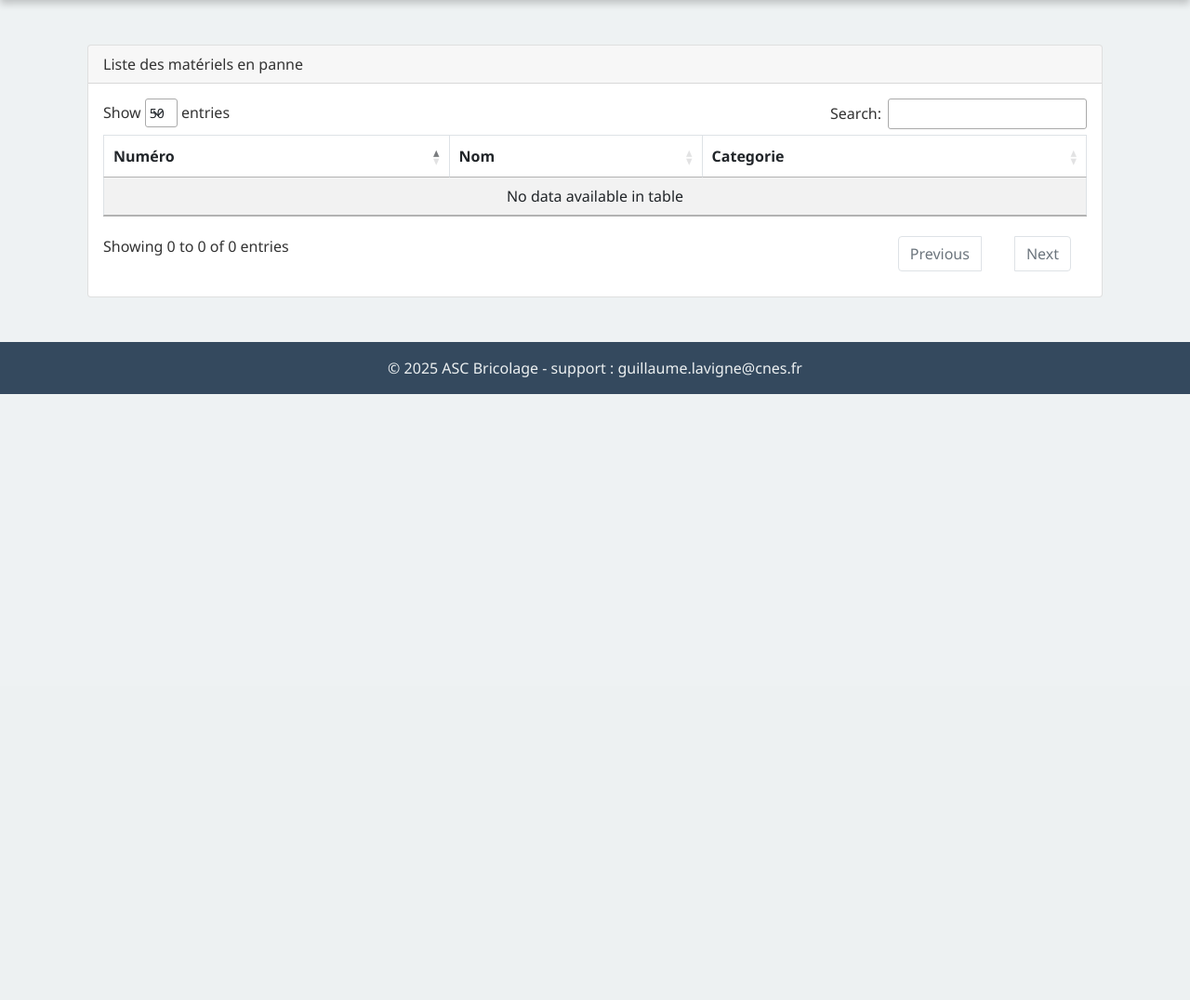
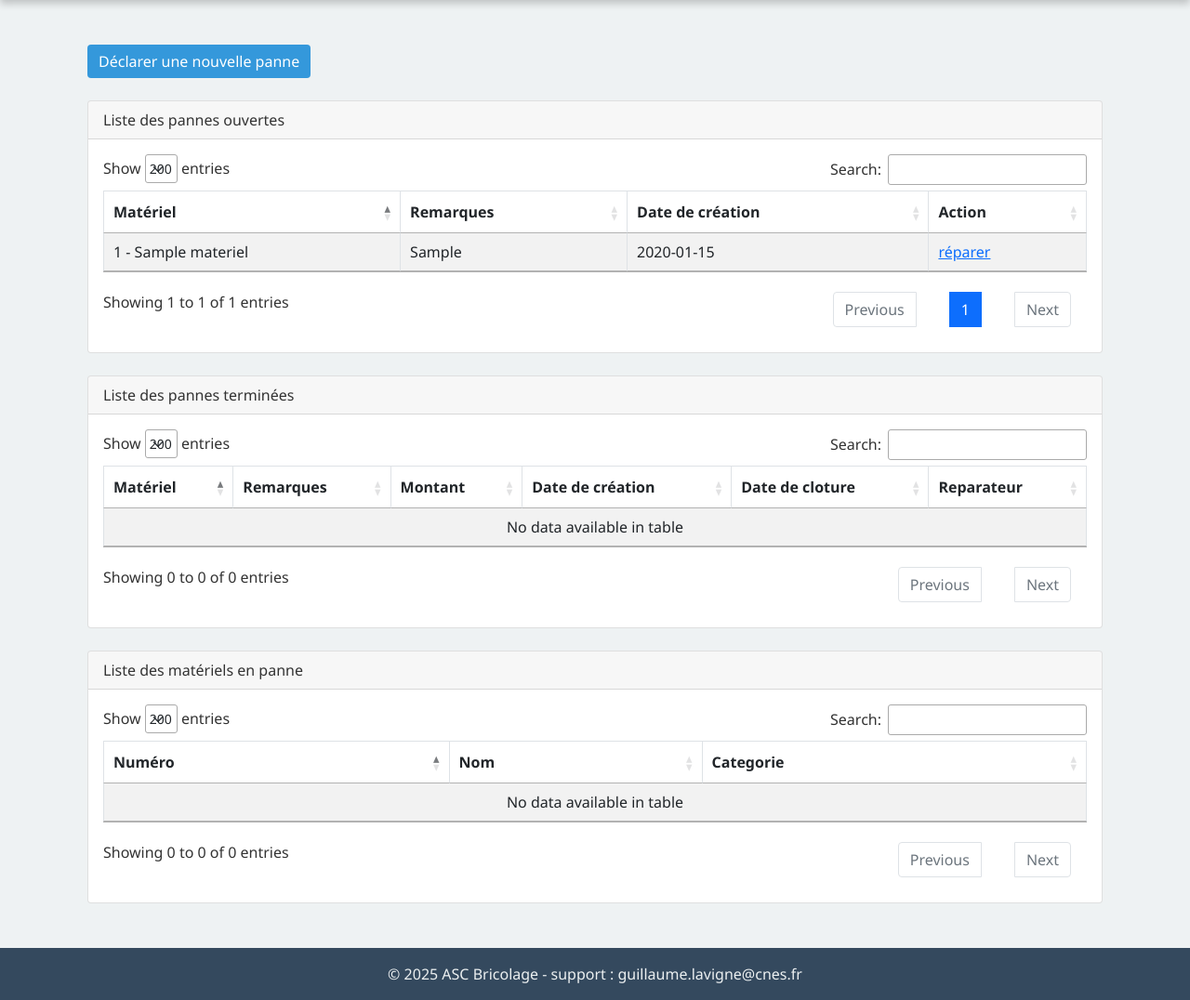
Before and after one commit to darlington72/pyascbrico, a Flask app: page /pannes in a window 1280 px wide. Shown: the part 62-1138 px from the top of the page at 93% size. Before the commit the page ends 486 px from the top, so only its background shows below. Run offline with Flask 3, Linux system fonts and the light colour scheme; tables that the repository leaves empty hold one stand-in row (values such as "Sample post"); some libraries are stand-ins or nearby versions.

Commit message:
ajout de la fonctionnalité gestion des pannes

```diff
--- a/routes_materiels.py
+++ b/routes_materiels.py
@@ -3,7 +3,7 @@
 from werkzeug.utils import secure_filename
 import os
 from datetime import datetime
-from models import Materiel, Categorie, TypeEnergie, Emprunt, Statut_Emprunt, Etat
+from models import Materiel, Categorie, TypeEnergie, Emprunt, Statut_Emprunt, Etat, Reparation
 from sqlalchemy import or_
 import csv
 from io import StringIO
@@ -145,6 +145,8 @@
         flash('Le matériel demandé n\'existe pas.', 'danger')
         return redirect(url_for('get_materiels'))
 
+    liste_pannes = Reparation.query.filter_by(id_materiel=materiel.id_materiel).all()
+
     emprunt_en_cours    = Emprunt.query.filter_by(id_materiel=materiel.id_materiel, statut=Statut_Emprunt.en_cours).first()
     emprunt_reserve     = Emprunt.query.filter_by(id_materiel=materiel.id_materiel, statut=Statut_Emprunt.reserve).all()
     emprunt_historique  = Emprunt.query.filter(
@@ -165,7 +167,7 @@
 
 
     return render_template('materiel.html', materiel=materiel,checklist=checklist,emprunt_en_cours=emprunt_en_cours,
-    emprunt_reserve=emprunt_reserve,emprunt_historique=emprunt_historique,accessoires_inclus=accessoires_inclus)
+    emprunt_reserve=emprunt_reserve,emprunt_historique=emprunt_historique,accessoires_inclus=accessoires_inclus,liste_pannes=liste_pannes)
 
 @app.route('/materiels/delete/<int:numero_materiel>', methods=['POST'])
 def delete_materiel(numero_materiel):
--- a/routes_pannes.py
+++ b/routes_pannes.py
@@ -1,8 +1,62 @@
 from flask import render_template, request, redirect, url_for, flash
 from app import app,db
-from models import Materiel,Etat
+from models import Materiel,Etat, Adherent, Reparation, Statut_Reparation
+from datetime import datetime
 
 @app.route('/pannes')
 def get_pannes():
     materiels_en_panne = Materiel.query.filter_by(etat=Etat.en_panne).all()
-    return render_template('pannes.html', materiels_en_panne=materiels_en_panne)
+
+    reparations_en_cours = Reparation.query.filter_by(statut=Statut_Reparation.en_cours).all()
+    reparations_termine  = Reparation.query.filter_by(statut=Statut_Reparation.termine).all()
+
+    return render_template('pannes.html', materiels_en_panne=materiels_en_panne,reparations_en_cours=reparations_en_cours,reparations_termine=reparations_termine)
+
+
+@app.route('/pannes/nouvelle', methods=['GET', 'POST'])
+def nouvelle_panne():
+    materiels = Materiel.query.filter_by(etat=Etat.ok).all()
+
+    if request.method == 'POST':
+        id_materiel = request.form['materiel']
+        remarques = request.form['remarques']
+        date_creation = datetime.strptime(datetime.now().strftime('%Y-%m-%d'), '%Y-%m-%d')
+
+        nouvelle_rep = Reparation(
+            id_materiel=id_materiel,
+            remarques=remarques,
+            statut=Statut_Reparation.en_cours,
+            date_creation=date_creation
+        )
+
+        materiel = Materiel.query.filter_by(id_materiel=id_materiel).first()
+        materiel.etat = Etat.en_panne
+
+        db.session.add(nouvelle_rep)
+        db.session.commit()
+        flash("Panne déclarée avec succès.", "success")
+        return redirect(url_for('get_pannes'))
+
+    return render_template('nouvelle_panne.html', materiels=materiels)
+
+
+@app.route('/pannes/traiter/<int:id>', methods=['GET', 'POST'])
+def traiter_panne(id):
+    reparation = Reparation.query.get_or_404(id)
+    adherents = Adherent.query.all()
+
+    if request.method == 'POST':
+        reparation.remarques = request.form['remarques']
+        reparation.id_adherent = request.form['adherent']
+        reparation.statut = Statut_Reparation.termine
+        reparation.montant = request.form.get('montant', 0)
+        reparation.date_cloture = datetime.strptime(datetime.now().strftime('%Y-%m-%d'), '%Y-%m-%d')
+
+        materiel = Materiel.query.filter_by(id_materiel=reparation.id_materiel).first()
+        materiel.etat = Etat.ok
+
+        db.session.commit()
+        flash("Réparation enregistrée.", "success")
+        return redirect(url_for('get_pannes'))
+
+    return render_template('traiter_panne.html', reparation=reparation, adherents=adherents)
--- a/templates/historique_emprunts.html
+++ b/templates/historique_emprunts.html
@@ -29,7 +29,7 @@
                             <td><a href="{{ url_for('get_emprunt', id_emprunt=emprunt_termine.id_emprunt) }}">{{ emprunt_termine.id_emprunt }}</a></td>
                             <td>{{ emprunt_termine.date_debut }}</td>
                             <td>{{ emprunt_termine.duree }}</td>
-                            <td>{{ emprunt_termine.materiel.nom_materiel }}</td>
+                            <td>{{ emprunt_termine.materiel.numero_materiel }} - {{ emprunt_termine.materiel.nom_materiel }}</td>
                             <td>{{ emprunt_termine.adherent.prenom }} {{ emprunt_termine.adherent.nom }}</td>
                             <td>{{ emprunt_termine.montant_paye }}</td>
                         </tr>
--- a/templates/nouvel_emprunt.html
+++ b/templates/nouvel_emprunt.html
@@ -21,9 +21,9 @@
 
 
         <div class="card mb-4">
-            <div class="card-header">Materiel</div>
+            <div class="card-header">Materiel <em>(le matériel n'apparait pas s'il est en panne)</em></div>
             <div class="card-body">
-                <label for="materiel-select" class="form-label">Matériel :</label>
+                <label for="materiel-select" class="form-label">Matériel : </label>
 
                 <select class="selectpicker" data-live-search="true" name="materiel" required>
                     {% for materiel in materiels %}
--- a/templates/pannes.html
+++ b/templates/pannes.html
@@ -7,12 +7,77 @@
 
 <div class="container mt-5">
 
+
+    <a href="{{ url_for('nouvelle_panne') }}" class="btn btn-primary">Déclarer une nouvelle panne</a>
+
+    <br><br>
+
+    <div class="card mb-4">
+        <div class="card-header">
+            Liste des pannes ouvertes
+        </div>
+        <div class="card-body">
+            <table id="panneEnCoursTable" class="table table-bordered table-striped">
+                <thead>
+                    <tr>
+                        <th>Matériel</th>
+                        <th>Remarques</th>
+                        <th>Date de création</th>
+                        <th>Action</th>
+                    </tr>
+                </thead>
+                <tbody>
+                    {% for reparation in reparations_en_cours %}
+                    <tr>
+                        <td>{{ reparation.materiel.numero_materiel}} - {{ reparation.materiel.nom_materiel}}</td>
+                        <td>{{ reparation.remarques }}</td>
+                        <td>{{ reparation.date_creation }}</td>
+                        <td><a href="{{ url_for('traiter_panne', id=reparation.id_reparation) }}">réparer</a></td>
+                    </tr>
+                    {% endfor %}
+                </tbody>
+            </table>
+        </div>
+    </div>
+
+    <div class="card mb-4">
+        <div class="card-header">
+            Liste des pannes terminées
+        </div>
+        <div class="card-body">
+            <table id="panneTermineTable" class="table table-bordered table-striped">
+                <thead>
+                    <tr>
+                        <th>Matériel</th>
+                        <th>Remarques</th>
+                        <th>Montant</th>
+                        <th>Date de création</th>
+                        <th>Date de cloture</th>
+                        <th>Reparateur</th>
+                    </tr>
+                </thead>
+                <tbody>
+                    {% for reparation in reparations_termine %}
+                    <tr>
+                        <td>{{ reparation.materiel.numero_materiel}} - {{ reparation.materiel.nom_materiel}}</td>
+                        <td>{{ reparation.remarques }}</td>
+                        <td>{{ reparation.montant }}</td>
+                        <td>{{ reparation.date_creation }}</td>
+                        <td>{{ reparation.date_cloture }}</td>
+                        <td>{{ reparation.adherent.prenom }} {{ reparation.adherent.nom }}</td>
+                    </tr>
+                    {% endfor %}
+                </tbody>
+            </table>
+        </div>
+    </div>
+
     <div class="card mb-4">
         <div class="card-header">
             Liste des matériels en panne
         </div>
         <div class="card-body">
-            <table id="materielTable_panne" class="table table-bordered table-striped">
+            <table id="materielTableEnPanne" class="table table-bordered table-striped">
                 <thead>
                     <tr>
                         <th>Numéro</th>
@@ -35,16 +100,15 @@
 
 </div>
 
-<!-- Initialisation de DataTables -->
 <script>
     $(document).ready(function() {
-        // Initialisation de DataTables
-        var table = $('#materielTable_panne').DataTable({
-            "paging": true,           // Pagination activée
-            "searching": true,        // Recherche en temps réel activée
-            "ordering": true,         // Tri activé
-            "info": true,             // Affichage de l'information de pagination
-            "lengthMenu": [50,100,-1],  // Options de nombre d'éléments par page
+        $('.table').DataTable({
+            "paging": true,
+            "searching": true,
+            "ordering": true,
+            "info": true,
+            "lengthMenu": [200, 100, -1],
+            "responsive": true,
         });
     });
 </script>
```
Also changed, not shown: models.py (+7 -2 lines), routes_emprunts.py (+12 -1 lines), templates/materiel.html (+32 -0 lines), templates/nouvelle_panne.html (added, +53 -0 lines), templates/retour_emprunt.html (+31 -18 lines), templates/traiter_panne.html (added, +62 -0 lines).
